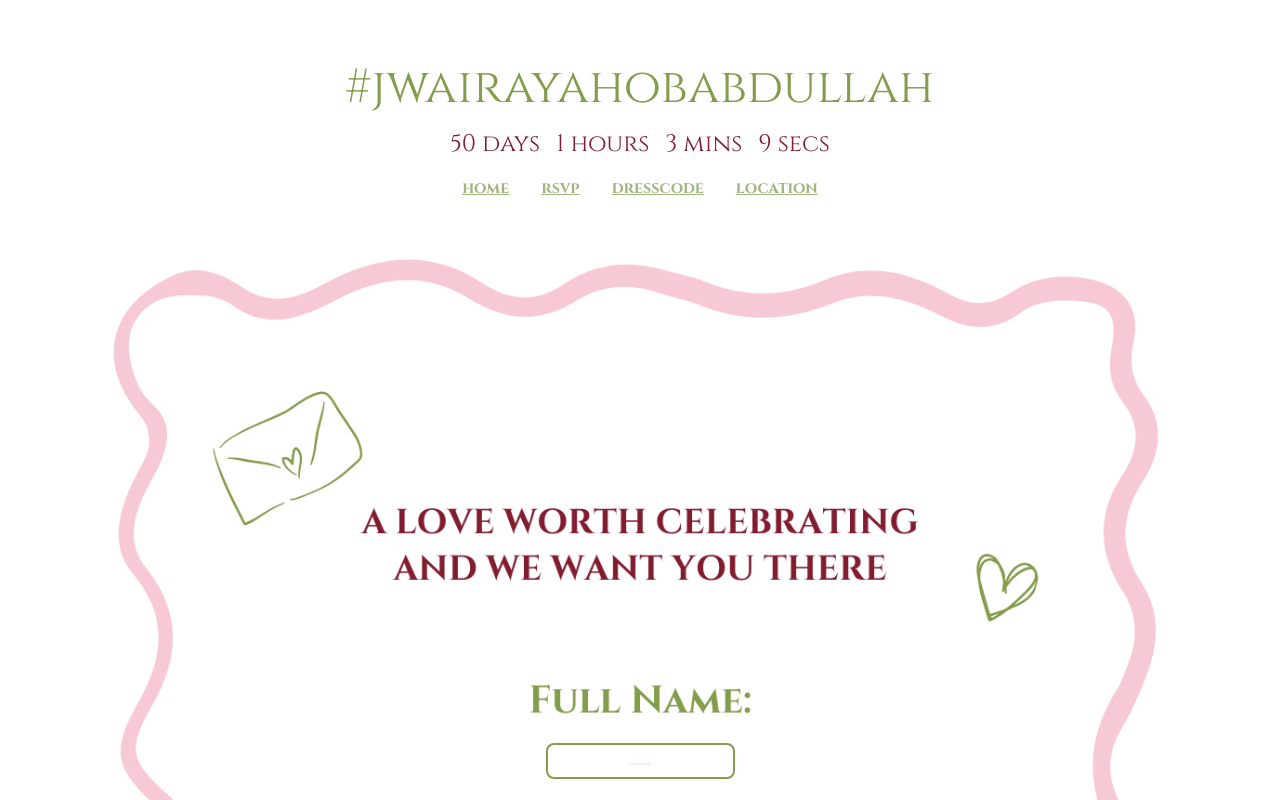
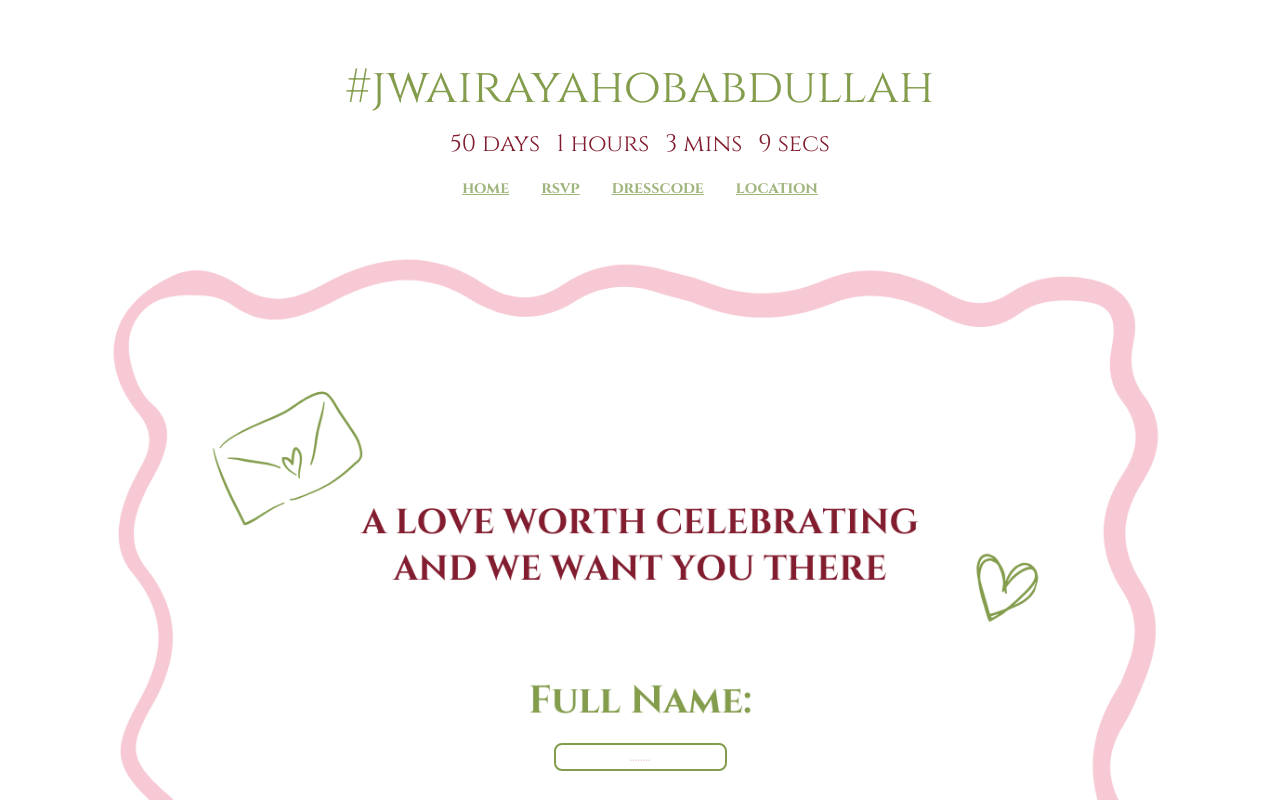
Before and after one commit to Abdullah-Eldahrawy/wedding-rsvp, a React (Vite) app: page / in a window 1280 px wide. Both pictures are taken after a click on the element "rsvp". Shown: the top 800 px of the page. Built offline with nearby package versions, Linux system fonts and the light colour scheme.

Commit message:
UI fixes

```diff
--- a/src/components/Rsvp.jsx
+++ b/src/components/Rsvp.jsx
@@ -32,14 +32,14 @@ function Rsvp({visibility}) {
           A LOVE WORTH CELEBRATING <br /> AND WE WANT YOU THERE
         </h2> */}
 
-        <div className="absolute top-[30.5%] max-w-[50%] flex flex-col space-y-4">
+        <div className="absolute top-[30.5%] max-w-[45%] flex flex-col space-y-4">
           {/* <label className="text-[#839d4d] text-xs font-cinzel font-semibold">Full Name:</label> */}
           <input
             name="name"
             value={form.name}
             onChange={handleChange}
             placeholder="........"
-            className="py-2 px-4 border-2 border-[#839d4d] rounded-lg text-center text-xs font-cinzel text-[#dba6b1] font-bold"
+            className="py-1 px-2 border-2 border-[#839d4d] rounded-lg text-center text-xs font-cinzel text-[#dba6b1] font-bold"
             required
           />
         </div>
```
